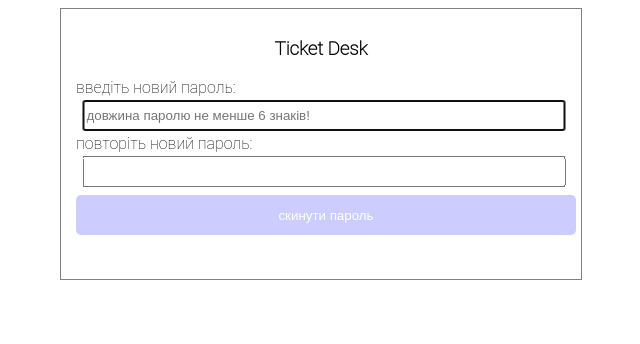
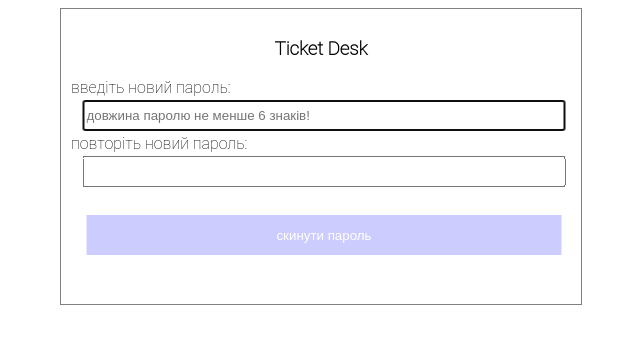
Before and after one commit to homoantropos/ticketDeskBack, a website: page views/password_reset_form.html in a window 1280 px wide. Shown: the whole page, without its empty margins (322-962 px from the left). Drawn offline with Linux system fonts and the light colour scheme.

```diff
--- a/views/password_reset_form.html
+++ b/views/password_reset_form.html
@@ -17,15 +17,14 @@
         }
 
         .margin5 {
-            margin: 5px;
+            margin-top: 25px;
         }
 
         button {
             background-color: blue;
             height: 40px;
-            width: 100%;
+            width: 95%;
             border: none;
-            border-radius: 5px;
             color: white;
             cursor: pointer;
         }
@@ -38,7 +37,7 @@
         form {
             padding: 10px;
             width: 500px;
-            height: 250px;
+            height: 275px;
             justify-content: center;
             border: solid grey 1px;
             font-family: oswald, 'Roboto Thin',sans-serif;
```
